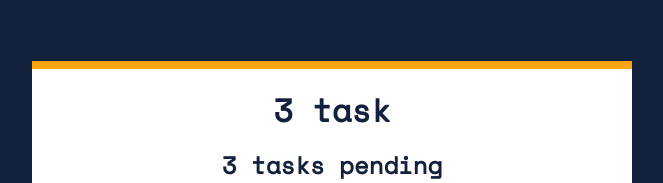
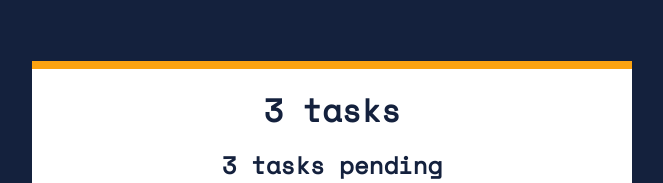
Before and after one commit to moitorrijos/react-redux-ts-todo-app, a React (Create React App) app: page / in a window 1280 px wide. Shown: the top 183 px of the page, without its empty margins (308-971 px from the left). Built offline with nearby package versions, Linux system fonts and the light colour scheme.

Commit message:
Fix todo header copy

```diff
--- a/src/components/TodoHeader.tsx
+++ b/src/components/TodoHeader.tsx
@@ -8,14 +8,16 @@ function TodoHeader() {
     <header>
       <h1>
         {todos.length === 0
-          ? "No task"
+          ? "No tasks"
           : todos.length === 1
           ? "1 task"
-          : `${todos.length} task`}
+          : `${todos.length} tasks`}
       </h1>
       <h2>
         {todos.filter((todo) => !todo.completed).length === 0 ? (
-          <span>No pending tasks</span>
+          <span>No pending tasks, create one below</span>
+        ) : todos.filter((todo) => !todo.completed).length === 1 ? (
+          <span>1 task pending</span>
         ) : (
           <span>
             {todos.filter((todo) => !todo.completed).length} tasks pending
```
